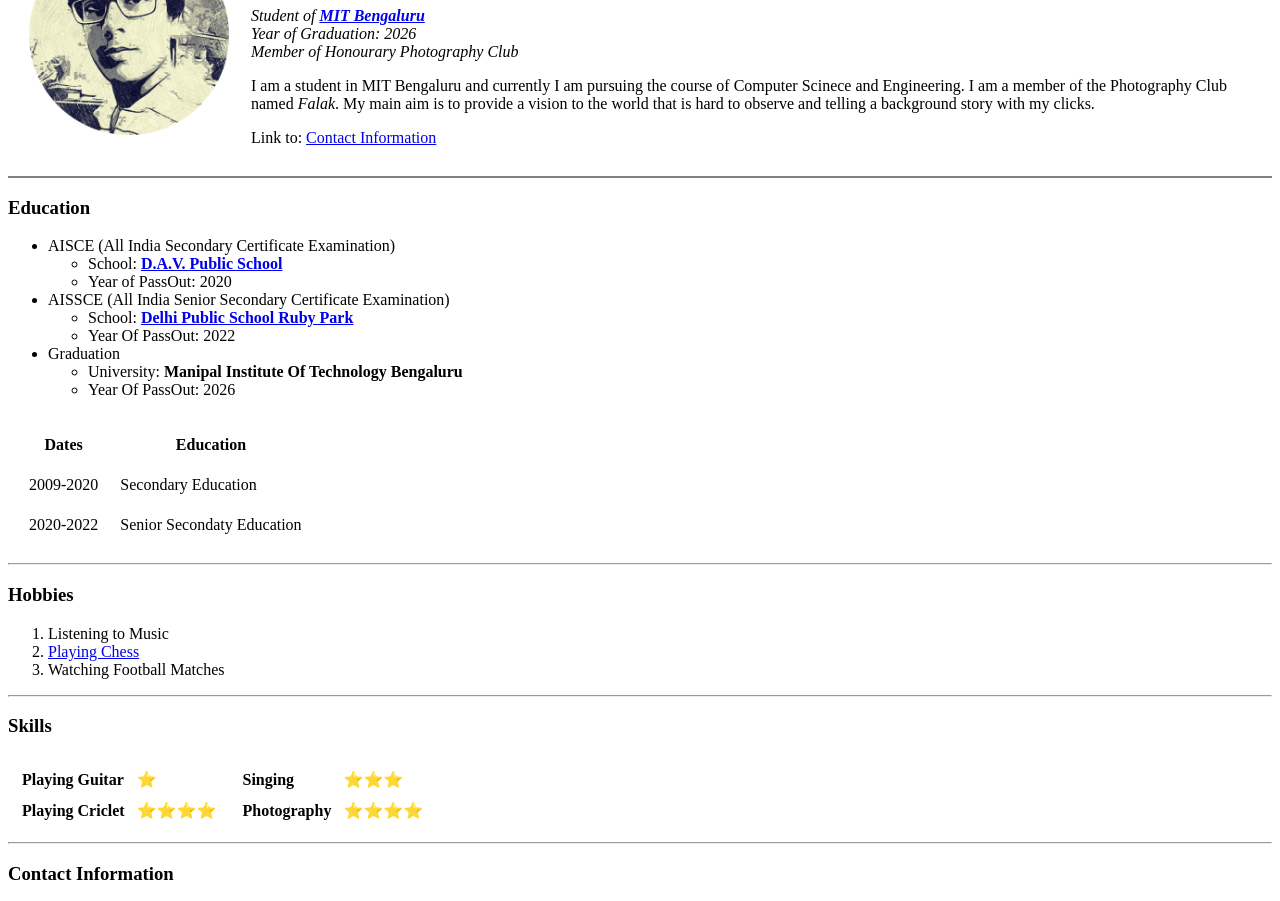
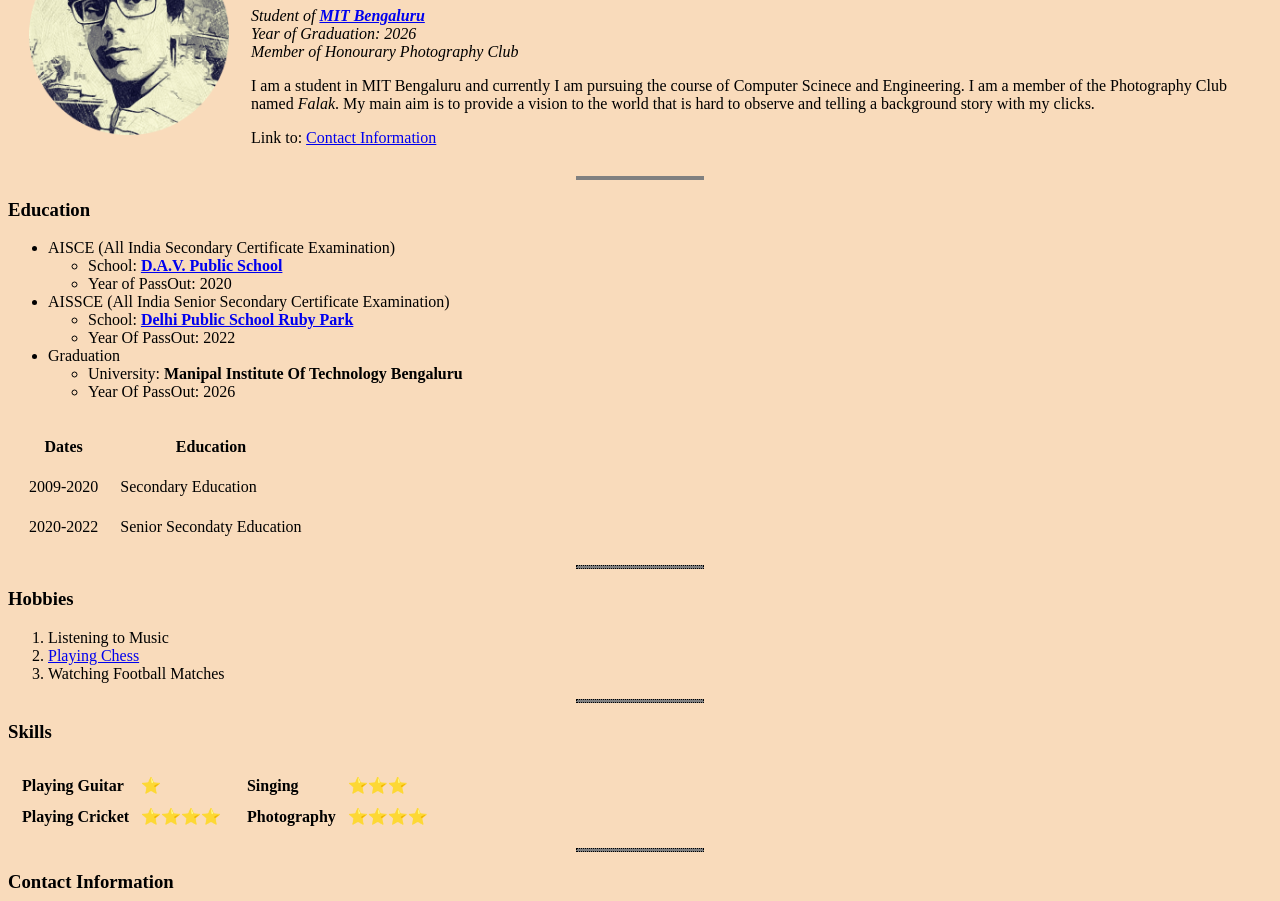
Before and after one commit to srijit07/CV, a plain HTML site: page index.html in a window 1280 px wide. Shown: the part 102-1003 px from the top of the page. Drawn offline with Linux system fonts and the light colour scheme.

Commit message:
Add files via upload

```diff
--- a/index.html
+++ b/index.html
@@ -4,6 +4,22 @@
   <head>
     <meta charset="UTF-8">
     <title> Srijit's Personal Site </title>
+
+    <style>
+        body
+        {
+            background-color: #F9DBBB;
+        }
+        hr
+        {
+            background-color: grey;
+            border-style: dotted;
+
+            height: 2px;
+            width: 10%;
+        }
+      </style>
+
   </head>
 
   <body>
@@ -89,7 +105,7 @@
                         <td>⭐⭐⭐</td>
                     </tr>>-->
                     <tr>
-                        <th align="left">Playing Criclet</th>
+                        <th align="left">Playing Cricket</th>
                         <td>⭐⭐⭐⭐</td>
                     </tr>
                     <!--<tr>
@@ -128,7 +144,7 @@
     </h3>
     <p><em>Srijit Sen <br>
     Engineering Candidate at MIT Bengaluru <br>
-    Room No. 333, Hostel Block 2, Hostel Gate 3 <br>
+    Room No. 143, Hostel Block 2, Hostel Gate 3 <br>
     Govindapura, Gollahalli, Yelahanka <br>
     Bengaluru-560064 <br>
     (M): <a href="tel:9901216915">9901216915</a> <br>
```
